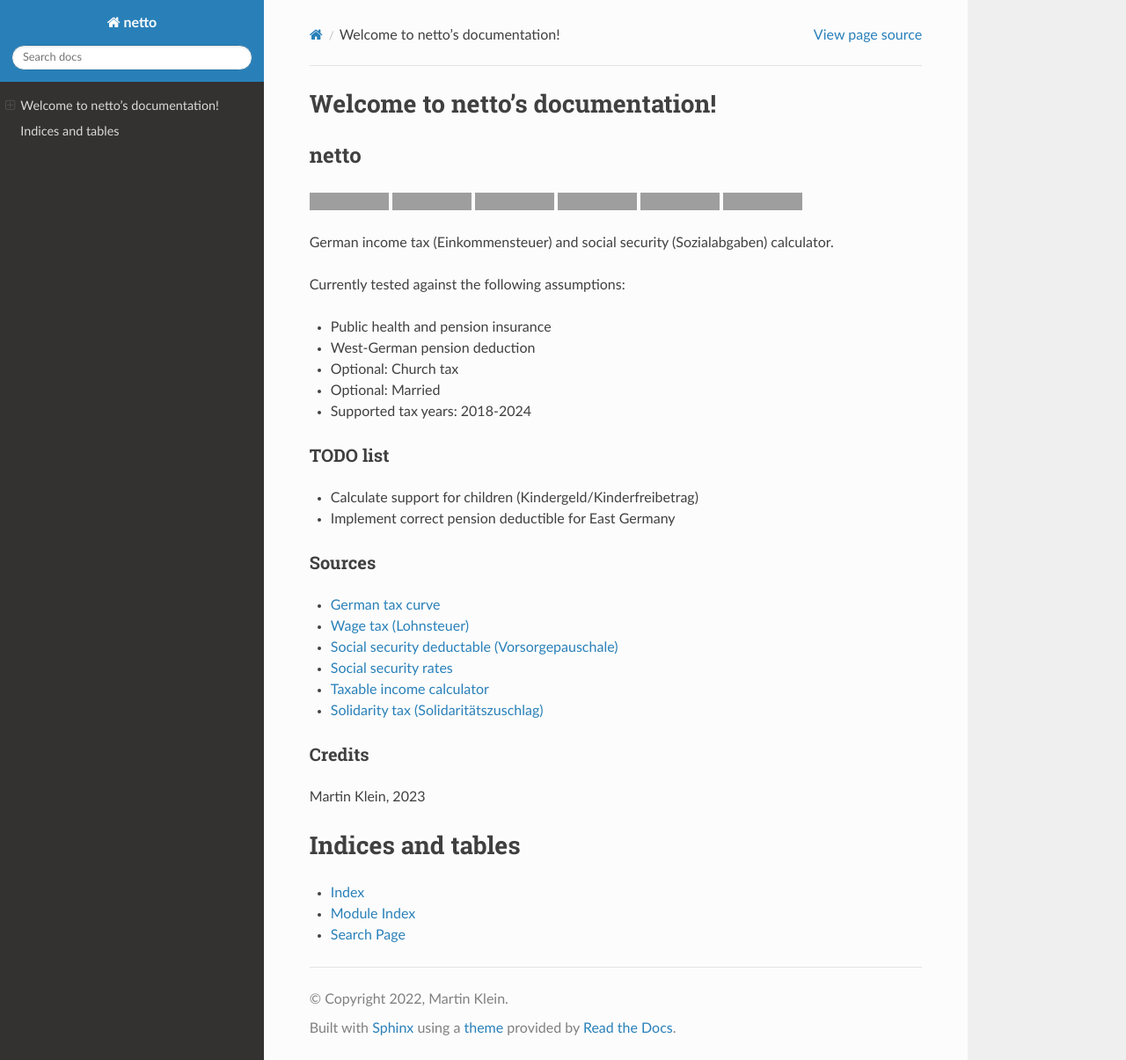
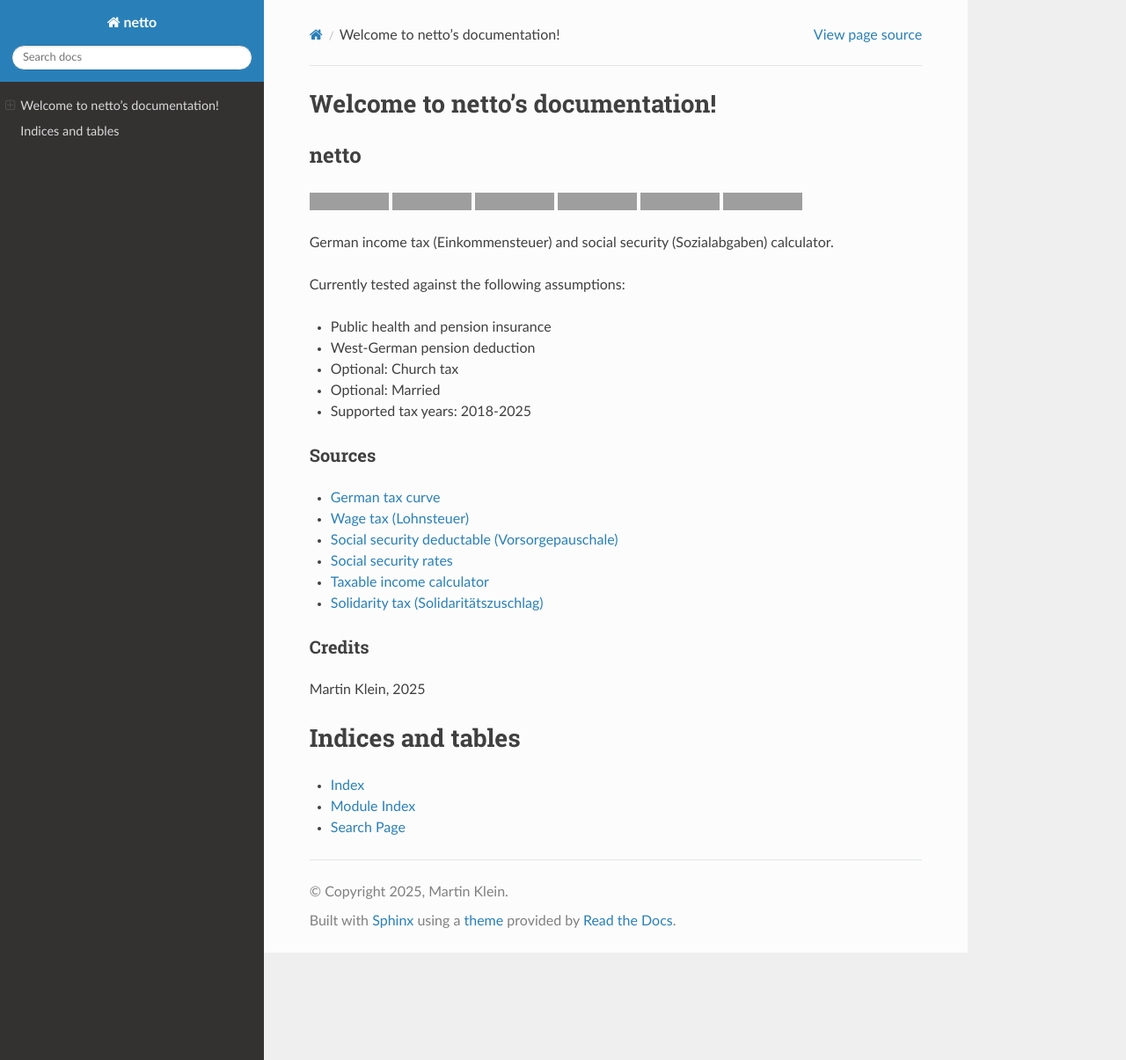
Before and after one commit to 0-k/netto, a Sphinx documentation site: the page built from docs/index.rst, in a window 1280 px wide and 1205 px high. Shown: the whole window at 88% size. Built offline with Sphinx 7.4.7 and the Read the Docs theme 3.1.0, drawn with Linux system fonts in a browser that asks for light colours; grey boxes are pictures that could not be loaded.

Commit message:
docs: Update version to 0.2.0 and copyrights to 2025
- Update Sphinx documentation version from 0.1 to 0.2.0
- Update copyright years from 2022/2023 to 2025 in:
  - docs/conf.py (Sphinx documentation)
  - README.md (credits section)
  - LICENSE (MIT License header)

- Clean up README.md for 0.2.0 release:
  - Remove TODO list section
  - Update supported tax years from 2018-2024 to 2018-2025
  - Fix minor formatting (trailing space after "Married")

Preparation for release 0.2.0.

```diff
--- a/README.md
+++ b/README.md
@@ -14,12 +14,7 @@ Currently tested against the following assumptions:
 * West-German pension deduction
 * Optional: Church tax
 * Optional: Married
-* Supported tax years: 2018-2024
-
-### TODO list
-
-* Calculate support for children (Kindergeld/Kinderfreibetrag)
-* Implement correct pension deductible for East Germany
+* Supported tax years: 2018-2025
 
 ## Sources
 
@@ -32,4 +27,4 @@ Currently tested against the following assumptions:
 
 ## Credits
 
-Martin Klein, 2023
+Martin Klein, 2025
--- a/docs/conf.py
+++ b/docs/conf.py
@@ -12,9 +12,9 @@ sys.path.insert(0, os.path.abspath(".."))
 # https://www.sphinx-doc.org/en/master/usage/configuration.html#project-information
 
 project = "netto"
-copyright = "2022, Martin Klein"
+copyright = "2025, Martin Klein"
 author = "Martin Klein"
-release = "0.1"
+release = "0.2.0"
 
 # -- General configuration ---------------------------------------------------
 # https://www.sphinx-doc.org/en/master/usage/configuration.html#general-configuration
```
Also changed, not shown: 1 other file.
